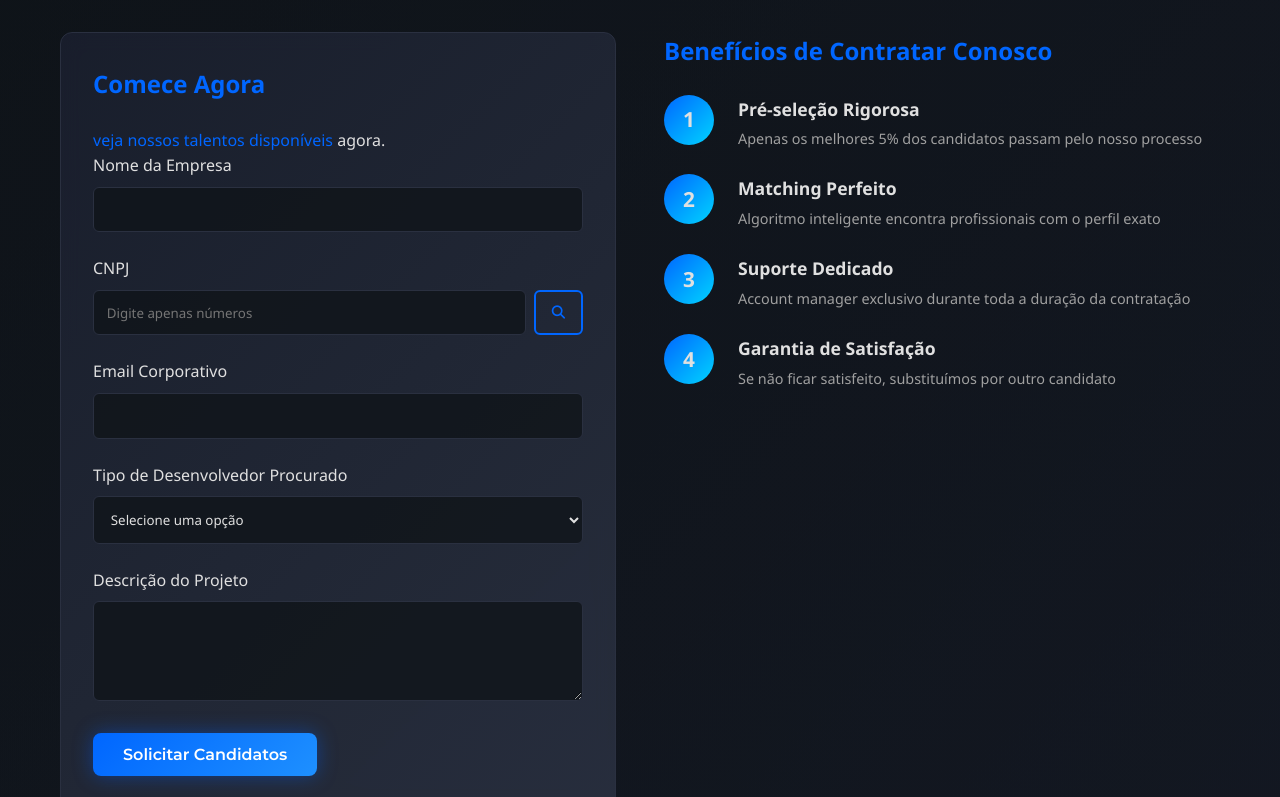
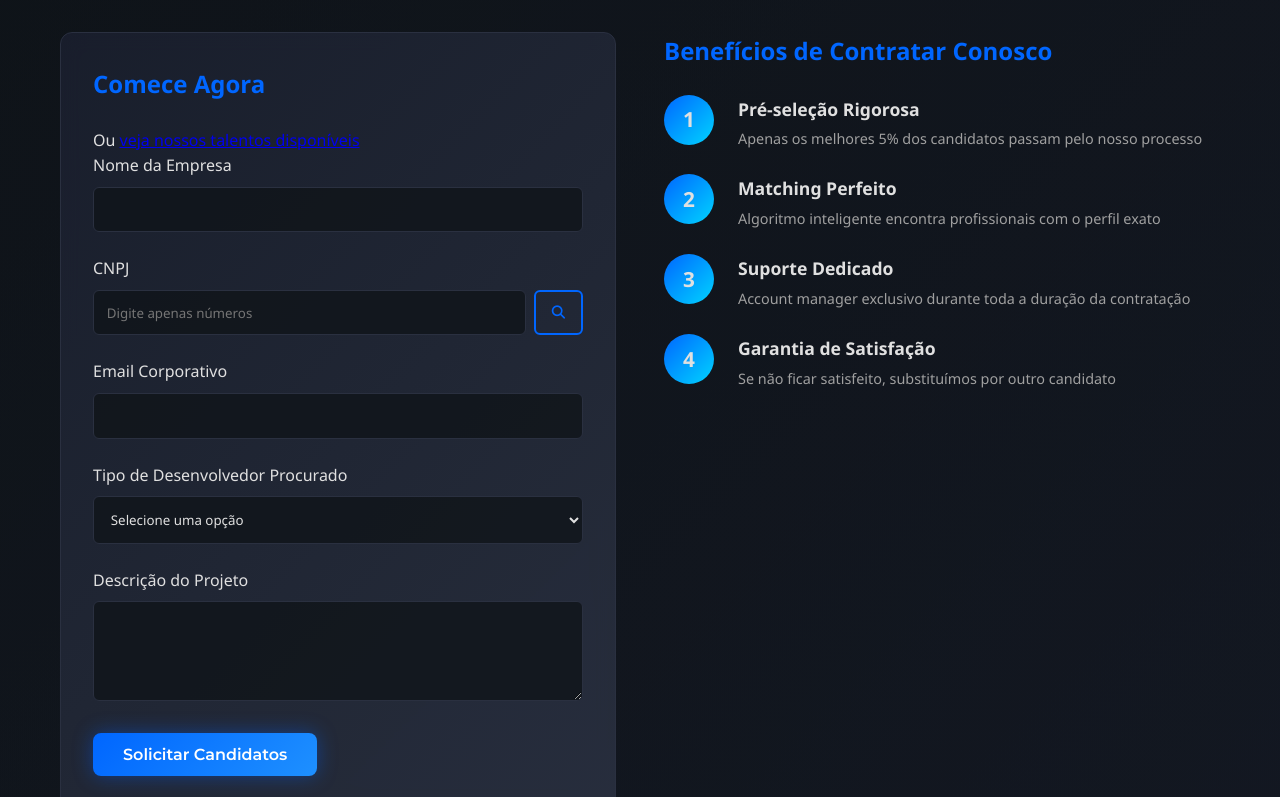
Before and after one commit to phmeirelesw/ProjetoTEC, a website: page index.html in a window 1280 px wide. Shown: the part 2560-3357 px from the top of the page. Drawn offline with Linux system fonts and the light colour scheme.

Commit message:
Update index.html

```diff
--- a/index.html
+++ b/index.html
@@ -186,7 +186,9 @@
             <div class="para-empresas-content">
                 <div class="empresa-form">
                     <h3>Comece Agora</h3>
-                    <a href="programadores.html" style="color: var(--accent-blue); text-decoration: none;">veja nossos talentos disponíveis</a> agora.
+                        <p class="link-talentos">
+                        Ou <a href="programadores.html">veja nossos talentos disponíveis</a>
+                        </p>
                     <form id="formEmpresa">
                         <div class="form-group">
                             <label for="empresaNome">Nome da Empresa</label>
```
